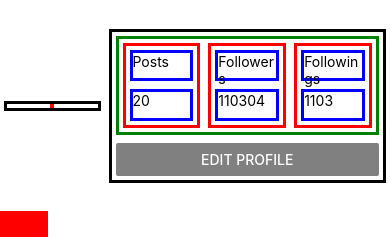
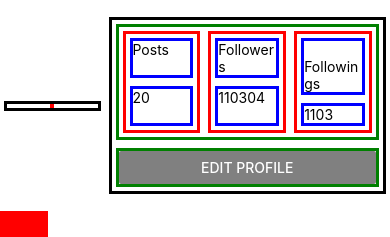
Before and after one commit to Enrique-Izquierdo/DAM_2--DI_ReactNative-EAS_actividades, a React Native app: screen / in a window 390 px wide. Shown: the top 237 px of the page. Built offline with nearby package versions, Linux system fonts and the light colour scheme; grey boxes are pictures that could not be loaded.

Commit message:
Renombramiento de etiquetas contenedores

```diff
--- a/App.js
+++ b/App.js
@@ -30,43 +30,43 @@ export default class App extends Component {
   render() {
     return (
     <View style={styles.container}>
-      <View style={styles.seccion1}>
-        <View style={styles.contenedor_PerfilImagen}>
+      <View style={styles.contenedor_Encabezado}>
+       <View style={styles.contenedor_ImagenPerfil}>
           <Image style={{alignSelf:'center' ,borderWidth:2, borderColor:'red'}} width={screenWidth/5} height={screenWidth/5} source={{uri: 'https://images.unsplash.com/photo-1513721032312-6a18a42c8763?w=152&h=152&fit=crop&crop=faces'}} />
         </View>
-        <View style={styles.contenedor_PerfilCuerpo}>
-          <View style={styles.contenidor_1A_1B_1A}>
-            <View style={styles.contenidor_1A_1B_1A_1A}>
-              <View style={styles.contenidor_1A_1B_1A_1A_1A}>
-                <Text>Posts</Text>
-              </View>
-              <View style={styles.contenidor_1A_1B_1A_1A_2A}>
-              <Text>20</Text>
-              </View>
+        <View style={styles.contenedor_PanelControlPerfil}>
+          <View style={styles.contenidor_InformacionPerfil}>
+            <View style={styles.contenidor_PostsPerfil}>
+              {/* <View style={styles.contenidor_NombreEtiqueta}> */}
+                <Text style={styles.contenidor_NombreEtiqueta}>Posts</Text>
+              {/* </View> */}
+              {/* <View style={styles.contenidor_ValorEtiqueta}> */}
+                <Text style={styles.contenidor_ValorEtiqueta}>20</Text>
+              {/* </View> */}
             </View>
-            <View style={styles.contenidor_1A_1B_1A_1B}>
-              <View style={styles.contenidor_1A_1B_1A_1B_1A}>
-                <Text>Followers</Text>
-              </View>
-              <View style={styles.contenidor_1A_1B_1A_1B_2A}>
-                <Text>110304</Text>
-              </View>
+            <View style={styles.contenidor_FollowersPerfil}>
+              {/* <View style={styles.contenidor_NombreEtiqueta}> */}
+                <Text style={styles.contenidor_NombreEtiqueta}>Followers</Text>
+              {/* </View> */}
+              {/* <View style={styles.contenidor_ValorEtiqueta}> */}
+                <Text style={styles.contenidor_ValorEtiqueta}>110304</Text>
+              {/* </View> */}
             </View>
-            <View style={styles.contenidor_1A_1B_1A_1C}>
-              <View style={styles.contenidor_1A_1B_1A_1C_1A}>
-                <Text>Followings</Text>
-              </View>
-              <View style={styles.contenidor_1A_1B_1A_1C_2A}>
-                <Text>1103</Text>
-              </View>
+            <View style={styles.contenidor_FollowingsPerfil}>
+              {/*<View style={styles.contenidor_NombreEtiqueta}>*/}
+                <Text style={styles.contenidor_NombreEtiqueta}> Followings</Text>
+              {/*</View>*/}
+              {/*<View style={styles.contenidor_ValorEtiqueta}>*/}
+                <Text style={styles.contenidor_ValorEtiqueta}>1103</Text>
+              {/*</View>*/}
             </View>
           </View>
-          <View style={styles.contenedor_PerfilBoton}>
+          <View style={styles.contenedor_BotonPerfil}>
             <Button title="Edit Profile" color="grey" />
           </View>
         </View>
       </View>
-      <View style={styles.seccion2}>
+      <View style={styles.contenedor_Fotos}>
         {images.map((item,pos) => {
           return(<Image style={{borderWidth:2, borderColor:'red'}} key={pos} width={screenWidth/4.33} height={screenWidth/4.33} source={{uri: item}} />);
         })}
@@ -84,7 +84,7 @@ const styles = StyleSheet.create({
     // borderWidth:3,
     // margin: 4,
   },
-  seccion1: {
+  contenedor_Encabezado: {
     flex: 1,
     flexDirection: 'row',
     alignItems:'center',
@@ -93,7 +93,7 @@ const styles = StyleSheet.create({
     // borderWidth:3,
     // margin: 4,
   },
-  seccion2: {
+  contenedor_Fotos: {
     flex: 3,
     flexDirection: 'row',
     flexWrap:'wrap',
@@ -101,7 +101,7 @@ const styles = StyleSheet.create({
     // borderWidth:3,
     // margin: 4,
   },
-  contenedor_PerfilImagen: {
+  contenedor_ImagenPerfil: {
     flex: 1,
     // alignSelf:'center',
     // justifyContent:'center',
@@ -110,76 +110,52 @@ const styles = StyleSheet.create({
     borderWidth:3,
     margin: 4,
   },
-  contenedor_PerfilCuerpo: {
+  contenedor_PanelControlPerfil: {
     flex: 3,
     flexDirection:'column',
     borderColor: 'black',
     borderWidth:3,
     margin: 4,
   },
-  contenidor_1A_1B_1A: {
+  contenidor_InformacionPerfil: {
     flex: 1,
     flexDirection:'row',
     borderColor: 'green',
     borderWidth:3,
     margin: 4,
   },
-  contenedor_PerfilBoton: {
+  contenedor_BotonPerfil: {
     flex: 1,
     justifyContent: 'center',
-    // borderColor: 'green',
-    // borderWidth:3,
+    borderColor: 'green',
+    borderWidth:3,
     margin: 4,
   },
-  contenidor_1A_1B_1A_1A: {
+  contenidor_PostsPerfil: {
     flex: 1,
     borderColor: 'red',
     borderWidth:3,
     margin: 4,
   },
-  contenidor_1A_1B_1A_1B: {
+  contenidor_FollowersPerfil: {
     flex: 1,
     borderColor: 'red',
     borderWidth:3,
     margin: 4,
   },
-  contenidor_1A_1B_1A_1C: {
+  contenidor_FollowingsPerfil: {
     flex: 1,
     borderColor: 'red',
     borderWidth:3,
     margin: 4,
   },
-  contenidor_1A_1B_1A_1A_1A: {
+  contenidor_NombreEtiqueta: {
     flex: 1,
     borderColor: 'blue',
     borderWidth:3,
     margin: 4,
   },
-  contenidor_1A_1B_1A_1A_2A: {
-    flex: 1,
-    borderColor: 'blue',
-    borderWidth:3,
-    margin: 4,
-  },
-  contenidor_1A_1B_1A_1B_1A: {
-    flex: 1,
-    borderColor: 'blue',
-    borderWidth:3,
-    margin: 4,
-  },
-  contenidor_1A_1B_1A_1B_2A: {
-    flex: 1,
-    borderColor: 'blue',
-    borderWidth:3,
-    margin: 4,
-  },
-  contenidor_1A_1B_1A_1C_1A: {
-    flex: 1,
-    borderColor: 'blue',
-    borderWidth:3,
-    margin: 4,
-  },
-  contenidor_1A_1B_1A_1C_2A: {
+  contenidor_ValorEtiqueta: {
     flex: 1,
     borderColor: 'blue',
     borderWidth:3,
```
